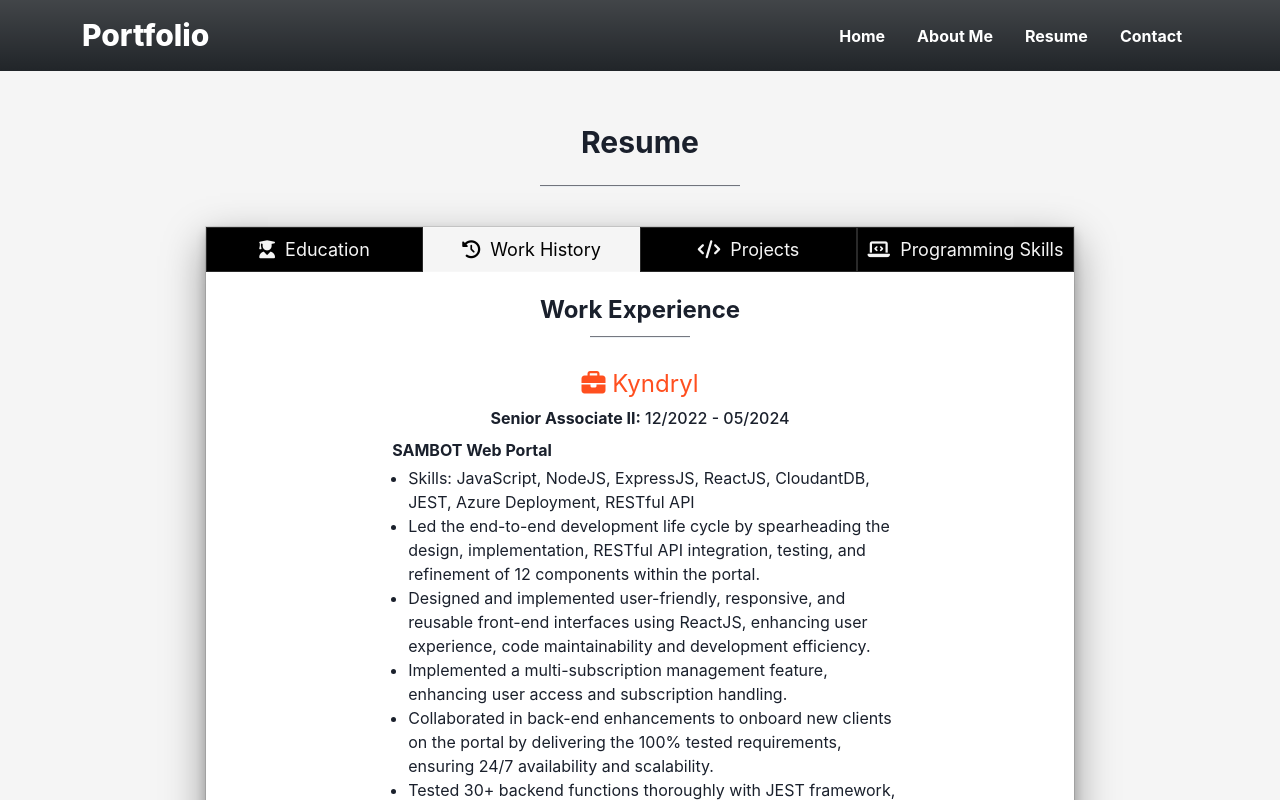
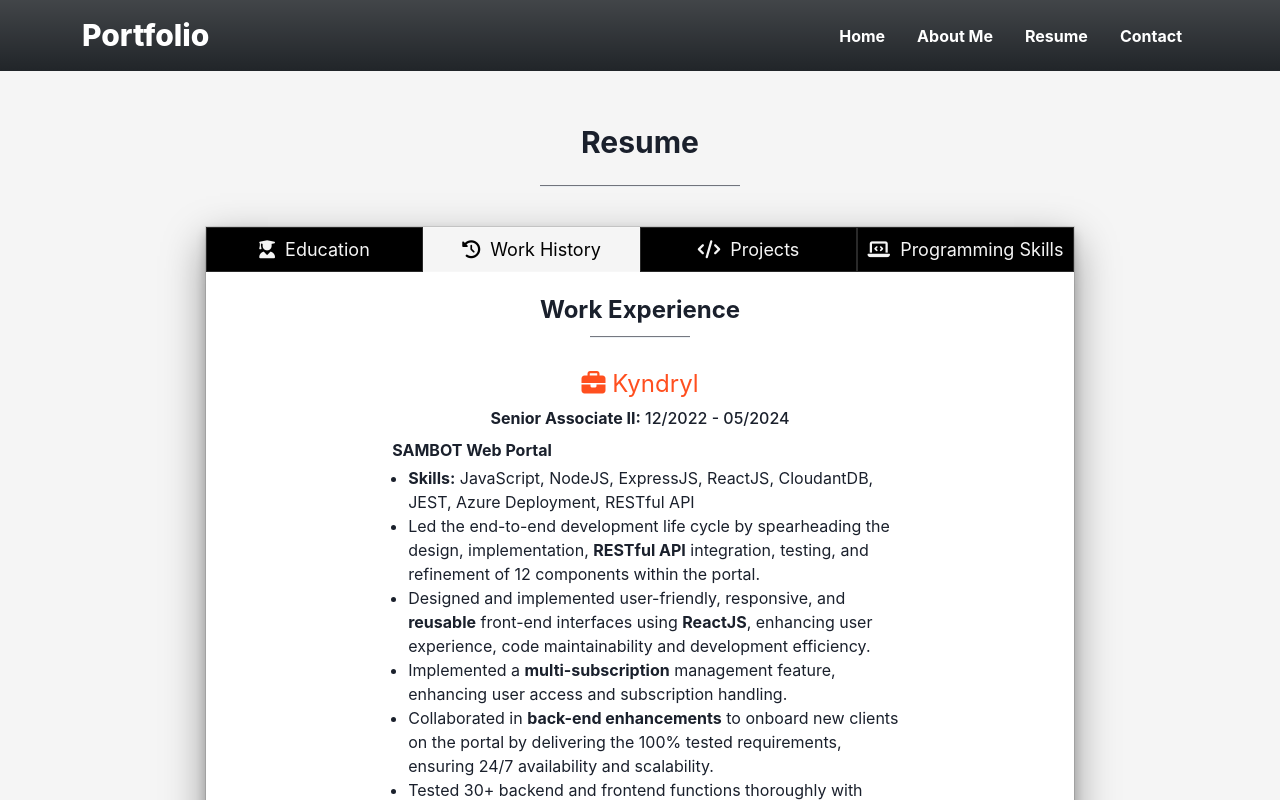
Before and after one commit to kenal99/PortfolioWebsite, a React (Create React App) app: page /PortfolioWebsite/resume in a window 1280 px wide. Both pictures are taken after a click on the element "Work History". Shown: the top 800 px of the page. Built offline with nearby package versions, Linux system fonts and the light colour scheme.

Commit message:
Bold Data and Resume updates

```diff
--- a/src/Components/Resume/Work.jsx
+++ b/src/Components/Resume/Work.jsx
@@ -49,7 +49,11 @@ const Work = () => {
 
                       <UnorderedList>
                         {desp.slice(1, desp.length + 1).map((data) => {
-                          return <ListItem>{data}</ListItem>;
+                          return (
+                            <ListItem
+                              dangerouslySetInnerHTML={{ __html: data }}
+                            ></ListItem>
+                          );
                         })}
                       </UnorderedList>
                     </>
--- a/src/data/Data.jsx
+++ b/src/data/Data.jsx
@@ -26,20 +26,20 @@ export const Work_data = [
     description: [
       [
         "SAMBOT Web Portal",
-        "Skills: JavaScript, NodeJS, ExpressJS, ReactJS, CloudantDB, JEST, Azure Deployment, RESTful API",
-        "Led the end-to-end development life cycle by spearheading the design, implementation, RESTful API integration, testing, and refinement of 12 components within the portal.",
-        "Designed and implemented user-friendly, responsive, and reusable front-end interfaces using ReactJS, enhancing user experience, code maintainability and development efficiency.",
-        "Implemented a multi-subscription management feature, enhancing user access and subscription handling.",
-        "Collaborated in back-end enhancements to onboard new clients on the portal by delivering the 100% tested requirements, ensuring 24/7 availability and scalability.",
-        "Tested 30+ backend functions thoroughly with JEST framework, ensuring optimal performance and reliability.",
-        "Optimized page load time by migrating 22 APIs to WebSockets, achieving a 25% improvement in performance.",
+        "<b>Skills:</b> JavaScript, NodeJS, ExpressJS, ReactJS, CloudantDB, JEST, Azure Deployment, RESTful API",
+        "Led the end-to-end development life cycle by spearheading the design, implementation, <b>RESTful API</b> integration, testing, and refinement of 12 components within the portal.",
+        "Designed and implemented user-friendly, responsive, and <b>reusable</b> front-end interfaces using <b>ReactJS</b>, enhancing user experience, code maintainability and development efficiency.",
+        "Implemented a <b>multi-subscription</b> management feature, enhancing user access and subscription handling.",
+        "Collaborated in <b>back-end enhancements</b> to onboard new clients on the portal by delivering the 100% tested requirements, ensuring 24/7 availability and scalability.",
+        "Tested 30+ backend and frontend functions thoroughly with <b>JEST</b> framework, ensuring optimal performance and reliability.",
+        "Optimized page load time by migrating 22 <b>APIs</b> to <b>WebSockets</b>, achieving a 25% improvement in performance.",
       ],
       [
         "Validator Tool",
-        "Skills: JavaScript, NodeJS, ExpressJS, Power Automate, Power Apps, MongoDB, Mongoose, Azure Deployment",
-        "Effectively proved the viability of transitioning from SAMBOT tool to Validator tool through successful proof-of-concept implementations for 30% functionalities of SAMBOT.",
-        "Led backend implementation for JSON file generation for inter-tool connectivity and pre-filled excel template download functionalities.",
-        "Implemented advanced features using Power Automate and Power Apps, enhancing tool functionality and user experience.",
+        "<b>Skills:</b> JavaScript, NodeJS, ExpressJS, Power Automate, Power Apps, MongoDB, Mongoose, Azure Deployment",
+        "Effectively proved the viability of transitioning from SAMBOT tool to Validator tool through successful <b>proof-of-concept</b> implementations for 30% functionalities of SAMBOT.",
+        "Led backend implementation for <b>JSON</b> file generation for <b>inter-tool connectivity</b> and <b>pre-filled excel</b> template download functionalities.",
+        "Implemented advanced features using <b>Power Automate</b> and <b>Power Apps</b>, enhancing tool functionality and user experience.",
       ],
     ],
   },
@@ -51,19 +51,19 @@ export const Work_data = [
     description: [
       [
         "Bench Management Portal",
-        "Skills: JavaScript, TypeScript, NodeJS, ExpressJS, ReactJS, SQL, MySQL, GraphQL",
-        "Spearheaded the Migration of Bench Management Portal from multi page Javascript UI to single page component based ReactJS UI  to improve loading speed and scalability by 35%.",
-        "Designed reusable components using Material UI and Chakra UI, ensuring consistency across applications.",
-        "Implemented GraphQL to optimize data fetching and improve query efficiency, resulting in faster data retrieval and a more responsive user interface.",
-        "Led a team to modernize backend systems, optimizing performance and scalability through microservices architecture deployed across distributed environments and contributed to over 20 enhancements and resolved 30+ bugs, utilizing the power of MERN stack.",
+        "<b>Skills:</b> JavaScript, TypeScript, NodeJS, ExpressJS, ReactJS, SQL, MySQL, GraphQL",
+        "Spearheaded the Migration of Bench Management Portal from multi page Javascript UI to <b>single page component</b> based <b>ReactJS</b> UI  to improve loading speed and scalability by 35%.",
+        "Designed <b>reusable</b> components using <b>Material UI</b> and <b>Chakra UI</b>, ensuring consistency across applications.",
+        "Implemented <b>GraphQL</b> to optimize data fetching and improve query efficiency, resulting in <b>faster data retrieval</b> and a more responsive user interface.",
+        "Led a team to modernize backend systems, optimizing performance and scalability through <b>microservices</b> architecture deployed across distributed environments and contributed to over 20 enhancements and resolved 30+ bugs, utilizing the power of MERN stack.",
       ],
       [
         "Vehicle Testing Automation",
-        "Skills: Python, OOP",
-        "Revolutionized testing efficiency, resulting in a 75% reduction in manual efforts and setting a new benchmark for project effectiveness utilizing object-oriented design principles to ensure code efficiency and maintainability.",
-        "Contributed to Agile and Scrum processes, resulting in 25% increase in team efficiency.",
-        "Mentored a team of junior developers, providing guidance and support in adopting best coding practices and enhancing team productivity.",
-        "Demonstrated ability to perform independent research to solve complex technical problems, ensuring innovative solutions.",
+        "<b>Skills:</b> Python, OOP",
+        "Revolutionized testing efficiency, resulting in a 75% <b>reduction in manual efforts</b> and setting a new benchmark for project effectiveness utilizing object-oriented design principles to ensure code efficiency and maintainability.",
+        "Contributed to <b>Agile</b> and <b>Scrum</b> processes, resulting in 25% increase in team efficiency.",
+        "<b>Mentored</b> a team of junior developers, providing guidance and support in adopting best coding practices and enhancing team productivity.",
+        "Demonstrated ability to perform <b>independent research</b> to solve complex technical problems, ensuring innovative solutions.",
       ],
     ],
   },
@@ -75,10 +75,10 @@ export const Work_data = [
     description: [
       [
         "Employee Management System",
-        "Skills: JavaScript, Node.js, Express.js, MongoDB and Mongoose",
-        "Took ownership of Database design and API development, enhancing 25+ backend functionalities of the Employee module under mentor supervision.",
-        "Implemented authentication and authorization features to ensure secure user access.",
-        "Demonstrated strong communication skills and leveraged expertise in modern JavaScript frameworks to deliver a seamless and efficient solution.",
+        "<b>Skills:</b> Java, Spring Boot, Spring MVC, MongoDB",
+        "Took ownership of <b>Database design</b> and <b>API development</b>, enhancing 25+ backend functionalities of the Employee module under mentor supervision.",
+        "Implemented <b>authentication</b> and <b>authorization</b> features to ensure secure user access.",
+        "Demonstrated strong communication skills and leveraged expertise in <b>Spring Boot Framework</b> to deliver a seamless and efficient solution.",
       ],
     ],
   },
@@ -92,9 +92,9 @@ export const Project_data = [
       "Html, Css, Reactjs, Chakra UI, Bootstrap, Expressjs, Nodejs, MongoDB, MERN stack, React-Redux",
     description: [
       "Developed a scalable e-commerce platform with robust infrastructure.",
-      "Implemented secure RESTful APIs for seamless data transactions.",
-      "Integrated advanced user authentication and role-based access control.",
-      "Emphasized system architecture and best coding practices.",
+      "Implemented secure <b>RESTful APIs</b> for seamless data transactions.",
+      "Integrated advanced user <b>authentication</b> and role-based access control.",
+      "Emphasized ,b>system architecture</b> and <b>best coding practices</b>.",
     ],
     website: "https://github.com/kenal99/MERN_Ecommerce",
   },
@@ -104,9 +104,9 @@ export const Project_data = [
     key_skills:
       "Html, Css, Reactjs, Chakra UI, Expressjs, Nodejs, MongoDB, MERN stack, Context, Socket.io",
     description: [
-      "Developed a high-performance real-time chat application.",
-      "Utilized Socket.io for reliable, responsive messaging.",
-      "Implemented advanced authentication mechanisms for secure user interaction.",
+      "Developed a high-performance <b>real-time</b> chat application.",
+      "Utilized <b>Socket.io</b> for reliable, responsive messaging.",
+      "Implemented advanced <b>authentication</b> mechanisms for secure user interaction.",
     ],
     website: "https://github.com/kenal99/MERN_Chat_App",
   },
@@ -115,7 +115,7 @@ export const Project_data = [
     name: "Portfolio App",
     key_skills: "Html, Css, Reactjs, Chakra UI, Bootstrap, EmailJs",
     description: [
-      "This is a React based portfolio web application",
+      "This is a <b>React</b> based portfolio web application",
       "Features: Download Resume, View Resume, Contact page",
     ],
     website: "https://github.com/kenal99/PortfolioWebsite",
@@ -125,10 +125,10 @@ export const Project_data = [
     name: "Voice Based News Application",
     key_skills: "Html, Css, Reactjs, Chakra UI, Bootstrap, Alan AI",
     description: [
-      "Designed a voice-activated news platform with a focus on scalability.",
-      "Integrated ALAN AI for advanced voice command functionality.",
-      "Enhanced user experience by incorporating real-time news updates.",
-      "Prioritized a user-friendly interface with responsive design.",
+      "Designed a <b>voice-activated</b> news platform with a focus on scalability.",
+      "Integrated <b>ALAN AI</b> for advanced voice command functionality.",
+      "Enhanced user experience by incorporating <b>real-time</b> news updates.",
+      "Prioritized a <b>user-friendly</b> interface with responsive design.",
     ],
     website: "https://github.com/kenal99/Chat_Voice_AI_WebApp",
   },
@@ -137,8 +137,8 @@ export const Project_data = [
     name: "Twitter Based Sentiment Analysis",
     key_skills: "Machine Learning, Python",
     description: [
-      "Certain pre-processing methods for cleaning the twitter dataset was performed.",
-      "The accuracy was tested on classifiers(SVM, naive Bayes, Decision tree, Random Forest, KNN)",
+      "Certain <b>pre-processing</b> methods for cleaning the twitter dataset was performed.",
+      "The accuracy was tested on <b>classifiers</b>(SVM, naive Bayes, Decision tree, Random Forest, KNN)",
     ],
     website: "",
   },
@@ -147,8 +147,8 @@ export const Project_data = [
     name: "Face Recognition Based Attendance Application",
     key_skills: "Java, Android Studio, Firebase",
     description: [
-      "This Application consists of 2 steps: QR scanning and Face Recognition",
-      "Based on the QR code shown by faculty, a student can scan the QR which opens the camera through which a student's face is recognized and attendance is marked.",
+      "This Application consists of 2 steps: <b>QR scanning</b> and <b>Face Recognition</b>",
+      "Based on the QR code shown by faculty, a student can scan the QR which opens the camera through which a student's face is recognized and <b>attendance</b> is marked.",
     ],
     website: "",
   },
@@ -157,7 +157,7 @@ export const Project_data = [
     name: "Voting Application",
     key_skills: "Java, Android Studio, Firebase",
     description: [
-      "Application consists of Candidate and Voter Authentication",
+      "Application consists of Candidate and Voter <b>Authentication</b>",
       "Voter can get the List and history of the candidates based on the area of voter",
     ],
     website: "",
@@ -208,6 +208,9 @@ export const Skills_data = [
     skill: "Flask",
   },
   {
+    skill: "Spring Boot",
+  },
+  {
     skill: "ReactJS",
   },
   {
@@ -233,6 +236,9 @@ export const Skills_data = [
   },
   {
     skill: "NextJS",
+  },
+  {
+    skill: "React Native",
   },
   {
     skill: "JEST",
```
Also changed, not shown: src/Components/Resume/Projects.jsx (+6 -3 lines), 1 other file (tests, documents, lock files or other folders).
